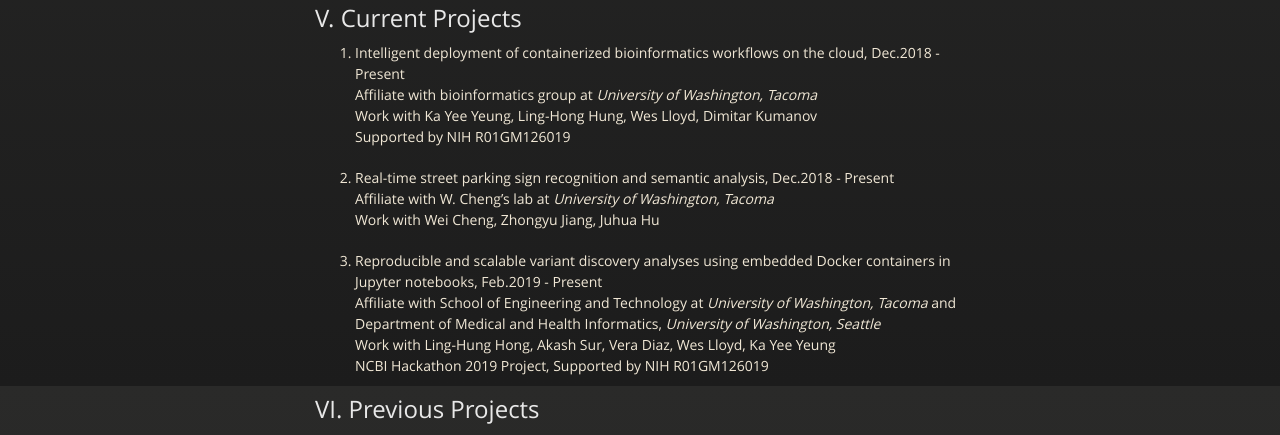
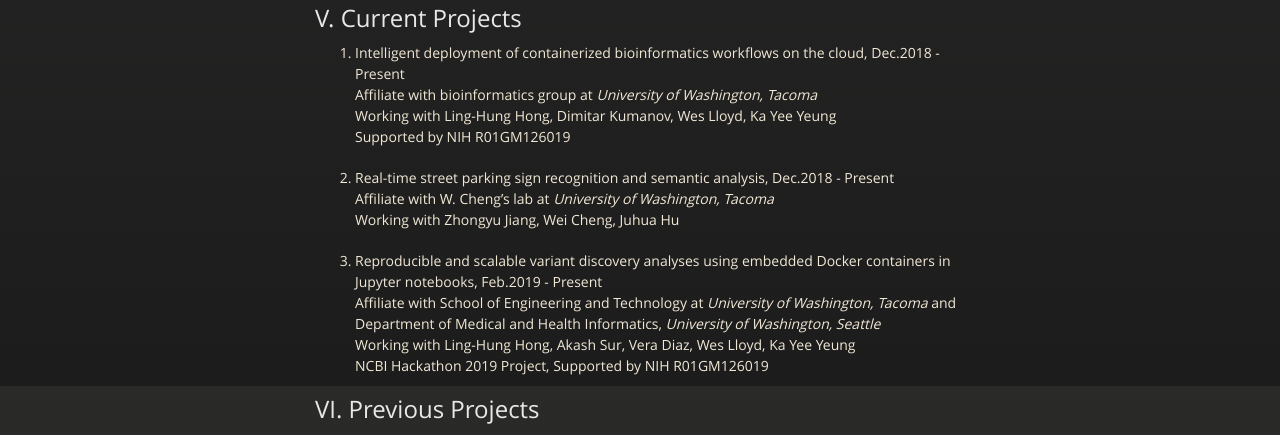
Before and after one commit to Egria/website, a Jekyll site: the page built from index.md, in a window 1280 px wide and 900 px high, scrolled down 1260 px. Shown: the part 154-589 px from the top of the window. Built offline with Jekyll 4.4.1, drawn with Linux system fonts in a browser that asks for light colours; our own code applies the rules of GitHub Pages for plain Markdown files.

Commit message:
Update index.md

```diff
--- a/index.md
+++ b/index.md
@@ -61,16 +61,16 @@
 
 1. Intelligent deployment of containerized bioinformatics workflows on the cloud, Dec.2018 - Present
 Affiliate with bioinformatics group at _University of Washington, Tacoma_
-Work with Ka Yee Yeung, Ling-Hong Hung, Wes Lloyd, Dimitar Kumanov
+Working with Ling-Hung Hong, Dimitar Kumanov, Wes Lloyd, Ka Yee Yeung
 Supported by NIH R01GM126019
 
 2. Real-time street parking sign recognition and semantic analysis, Dec.2018 - Present
 Affiliate with W. Cheng's lab at _University of Washington, Tacoma_
-Work with Wei Cheng, Zhongyu Jiang, Juhua Hu
+Working with Zhongyu Jiang, Wei Cheng, Juhua Hu
 
 3. Reproducible and scalable variant discovery analyses using embedded Docker containers in Jupyter notebooks, Feb.2019 - Present
 Affiliate with School of Engineering and Technology at _University of Washington, Tacoma_ and Department of Medical and Health Informatics, _University of Washington, Seattle_
-Work with Ling-Hung Hong, Akash Sur, Vera Diaz, Wes Lloyd, Ka Yee Yeung
+Working with Ling-Hung Hong, Akash Sur, Vera Diaz, Wes Lloyd, Ka Yee Yeung
 NCBI Hackathon 2019 Project, Supported by NIH R01GM126019
 
 
```
